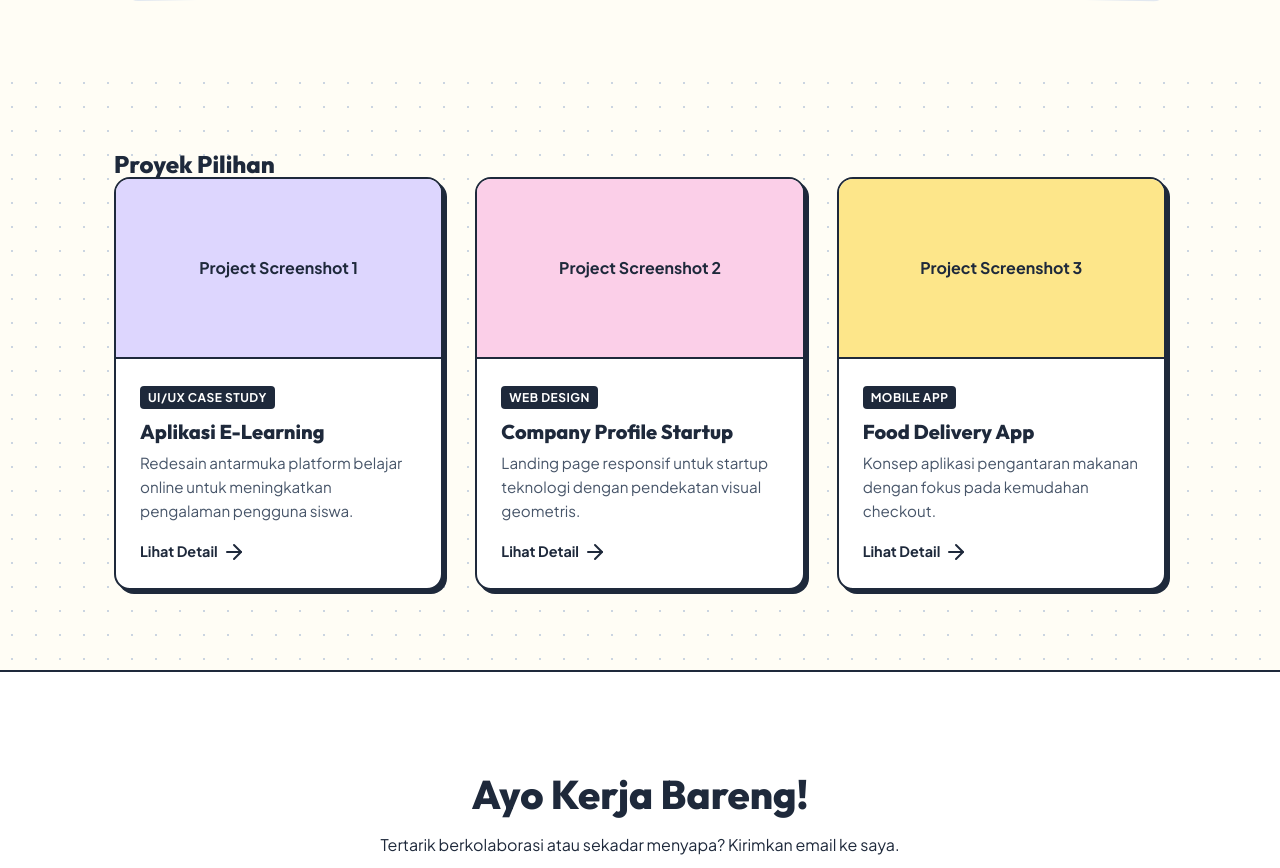
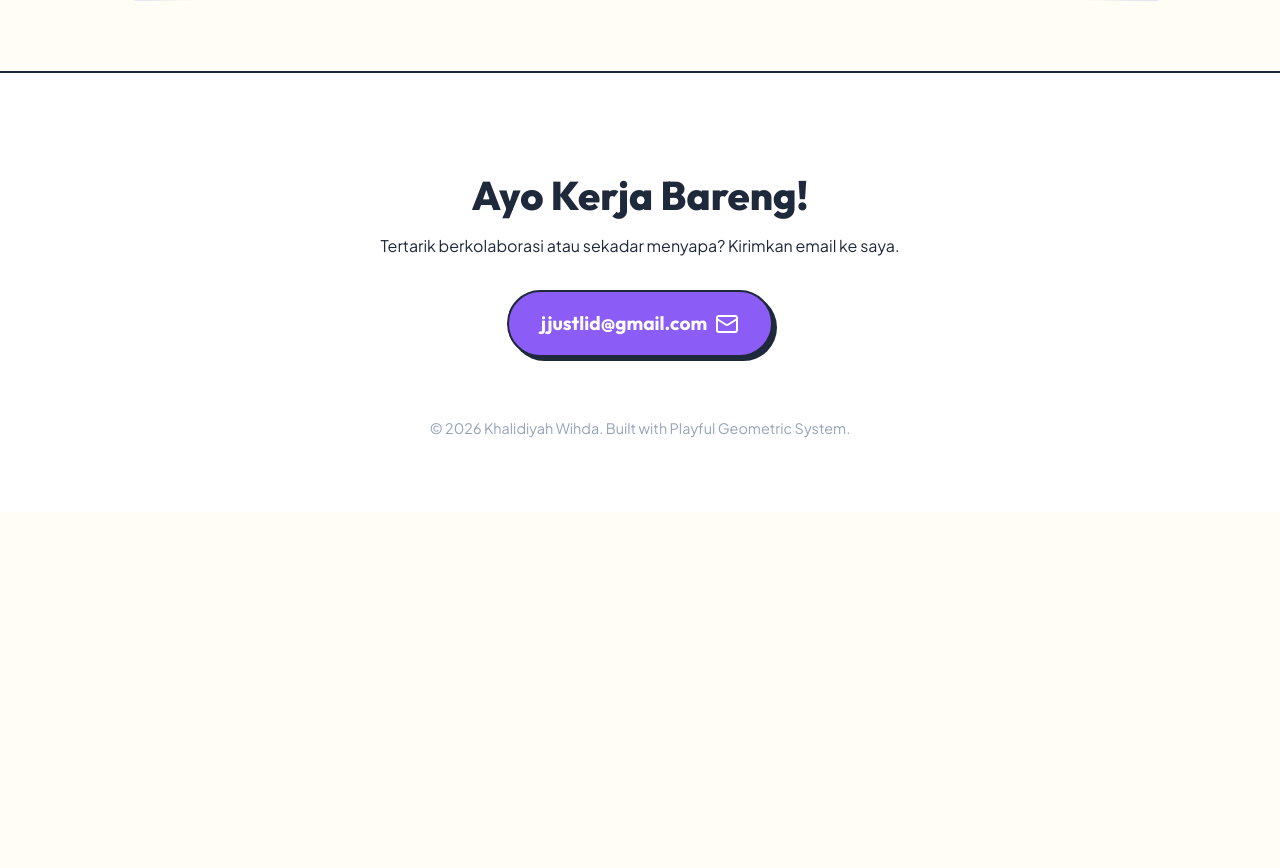
Before and after one commit to khalidiyahwhd/portofolio-khalidiyah, a plain HTML site: page index.html in a window 1280 px wide. Shown: the part 1110-1978 px from the top of the page. After the commit the page ends 1622 px from the top, so only its background shows below. Drawn offline with nearby package versions, Linux system fonts and the light colour scheme.

Commit message:
menghapus project

```diff
--- a/index.html
+++ b/index.html
@@ -89,7 +89,7 @@
         </div>
     </section>
 
-    <section id="projects" class="section bg-dot">
+    <!-- <section id="projects" class="section bg-dot">
         <div class="container">
             <h2 class="section-title">Proyek Pilihan</h2>
             <div class="projects-grid">
@@ -132,7 +132,8 @@
 
             </div>
         </div>
-    </section>
+    </section>-->
+
 
     <footer id="contact" class="footer">
         <div class="container footer-content">
```
